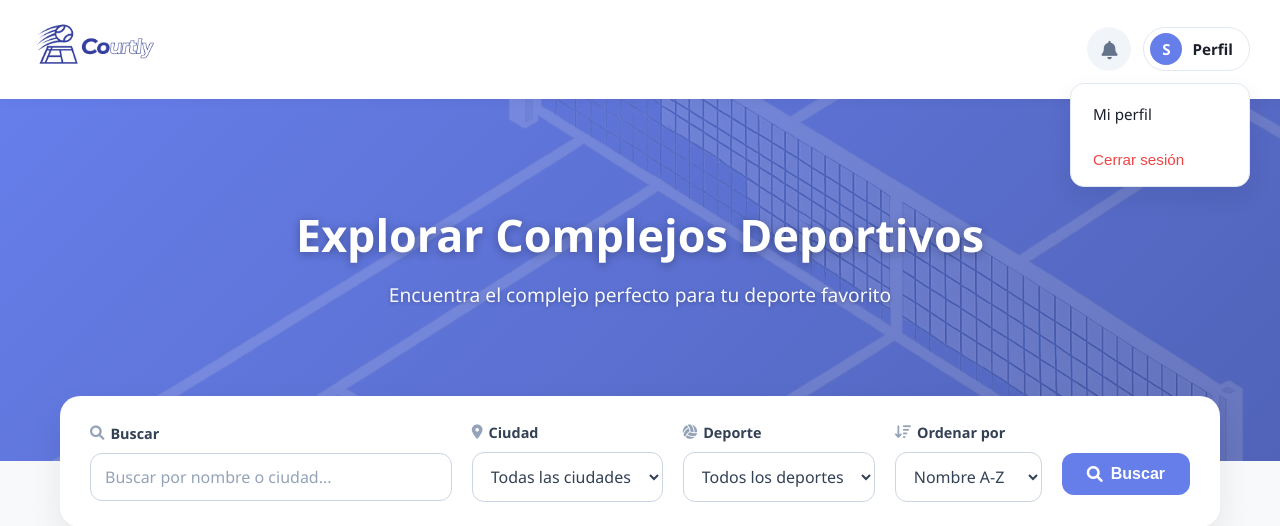
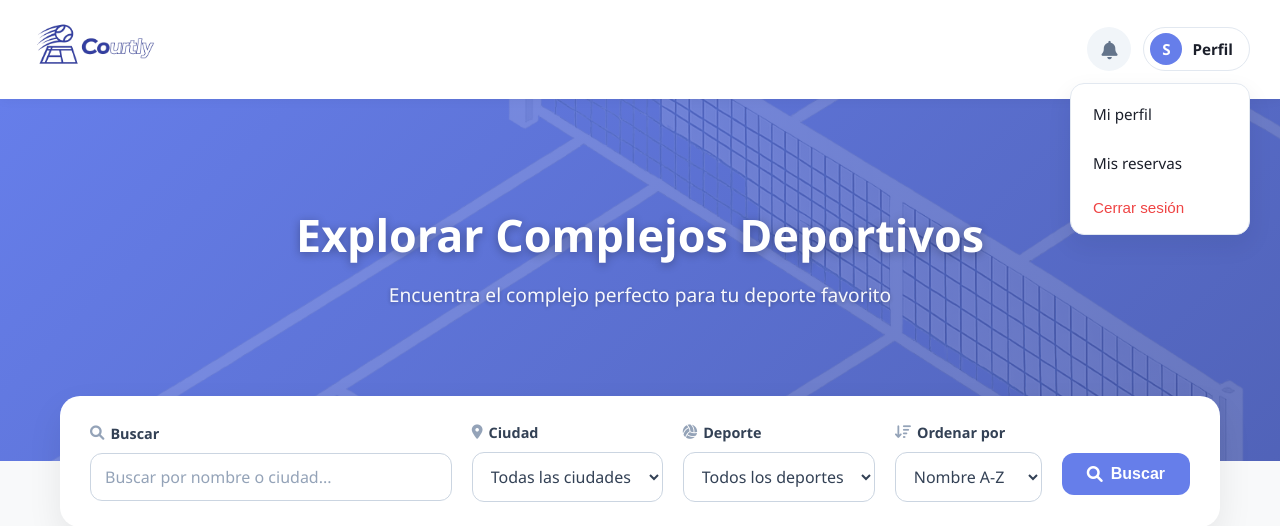
Before and after one commit to GianlucaDamico/ProyectoGS, a Django app: page /explorar_complejos/ in a window 1280 px wide, after a click that opens the changed part. Shown: the top 526 px of the page. Run offline with Django 4.2, Linux system fonts and the light colour scheme; the visitor is signed in with stand-in values (Sample User, id 1); data that the repository does not hold is empty; parts of the project's set-up code (start-up, migrations or seed data) failed here and were passed over.

Commit message:
agregar enlace a "Mis reservas" en el menú de perfil y eliminar comentario innecesario en el script del modal

```diff
--- a/core/templates/core/explorar_complejos.html
+++ b/core/templates/core/explorar_complejos.html
@@ -79,6 +79,9 @@
                         </summary>
                         <div class="profile-dropdown">
                             <a href="{% url 'cuentas:home_usuario' %}" class="profile-item">Mi perfil</a>
+
+                            <a href="{% url 'core:mis_reservas' %}" class="profile-item">Mis reservas</a>
+
                             <form method="post" action="{% url 'cuentas:logout_usuario' %}" style="margin: 0;">
                                 {% csrf_token %}
                                 <button type="submit" class="profile-item logout-item">Cerrar sesión</button>
@@ -459,7 +462,6 @@
             });
         }
 
-        // Cerrar modal al hacer click fuera
         window.onclick = function(event) {
             const modal = document.getElementById('reviewModal');
             if (event.target === modal) {
```
